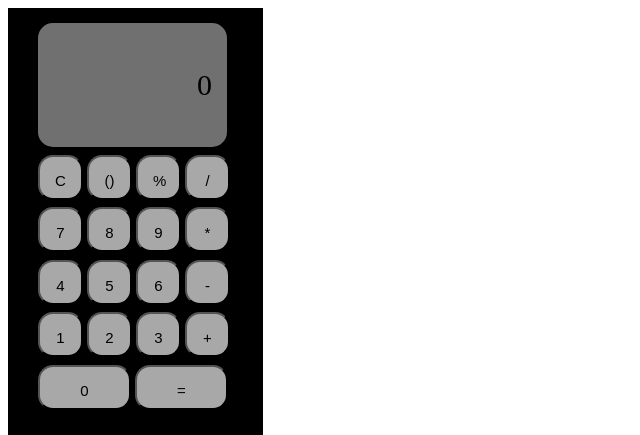
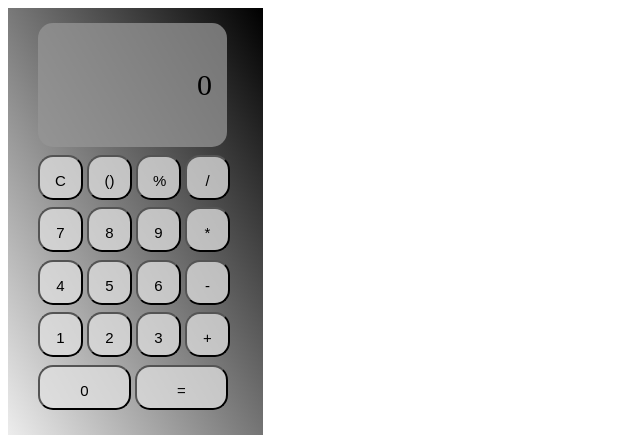
Before and after one commit to Aidarkhan2002/My-beginner-projects, a plain HTML site: page calculator.html in a window 1280 px wide. Shown: the top 435 px of the page, without its empty margins (0-640 px from the left). Drawn offline with Linux system fonts and the light colour scheme.

Commit message:
Update style.css

```diff
--- a/style.css
+++ b/style.css
@@ -1,5 +1,5 @@
 .calculator {
-	background-color: black;
+	background: linear-gradient(60deg, white, gray, black);
 	height: 465px;
 	width: 210px;
 	padding: 15px;
```
